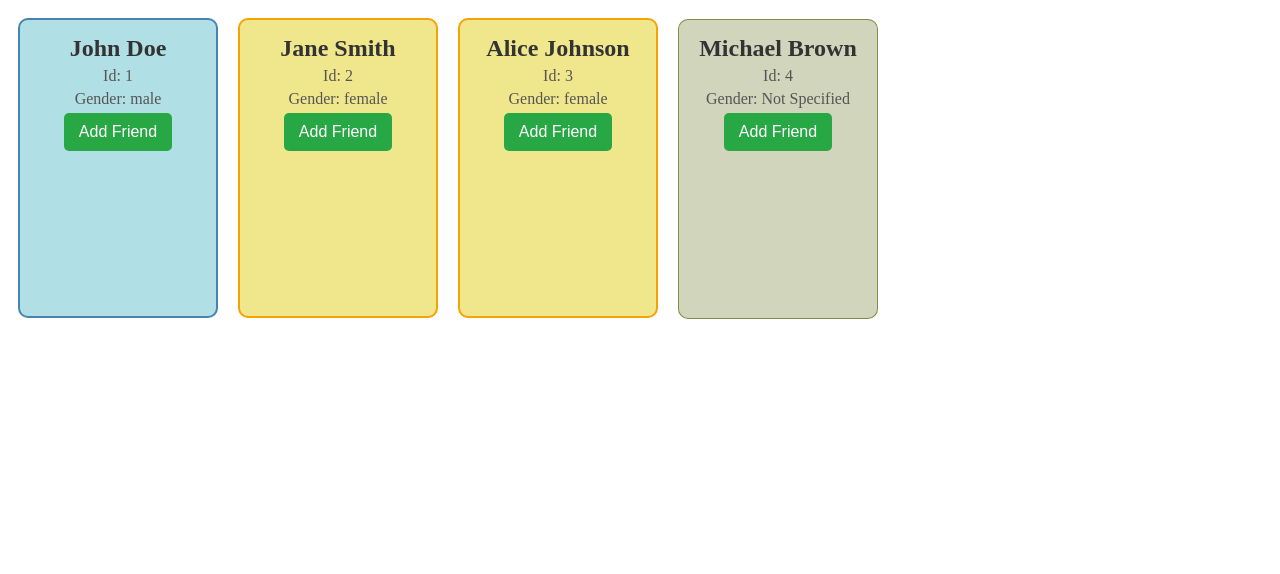
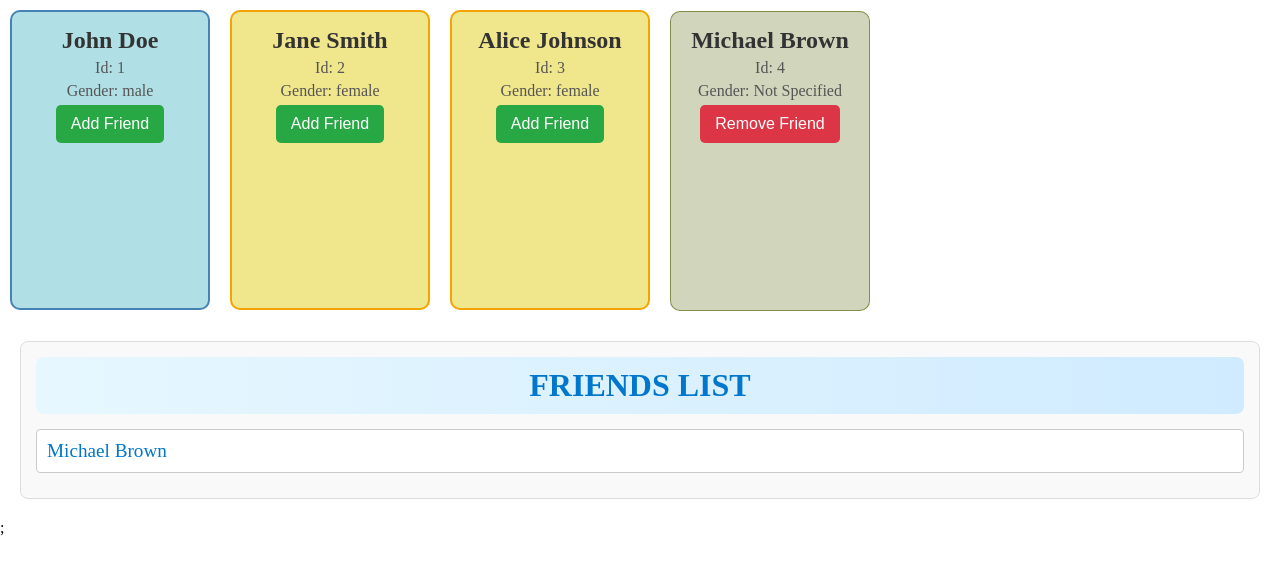
Before and after one commit to DerkachevskyiArtem/Reacr-state-list, a React (Vite) app: page / in a window 1280 px wide. Shown: the top 574 px of the page. Built offline with nearby package versions, Linux system fonts and the light colour scheme.

Commit message:
Add firs task solution

```diff
--- a/src/App.jsx
+++ b/src/App.jsx
@@ -1,8 +1,12 @@
 import React from 'react';
 import UserCardList from './components/UserCardList';
+import UserDashboard from './components/UserDashboard';
 
 function App() {
-  return <UserCardList />;
+  return <>
+    <UserDashboard/>;
+  </>
+
 }
 
 export default App;
--- /dev/null
+++ b/src/components/FriendList/FriendList.module.css
@@ -0,0 +1,52 @@
+* {
+  padding: 0;
+  margin: 0;
+  box-sizing: border-box;
+}
+
+.friendList {
+  margin: 20px;
+  padding: 15px;
+  background-color: #f9f9f9;
+  border: 1px solid #ddd;
+  border-radius: 8px;
+}
+
+.friendListHeading {
+  margin-bottom: 15px;
+  font-size: 2rem;
+  font-weight: bold;
+  color: #0077cc;
+  text-align: center;
+  background: linear-gradient(90deg, #e6f7ff, #d0ebff);
+  padding: 10px;
+  border-radius: 8px;
+  text-transform: uppercase;
+}
+
+.friendListContainer {
+  list-style-type: none;
+  padding: 0;
+}
+
+.friendItem {
+  margin: 10px 0;
+  padding: 10px;
+  border: 1px solid #ccc;
+  border-radius: 4px;
+  background-color: #fff;
+  display: flex;
+  align-items: center;
+  transition: background-color 0.3s, transform 0.2s;
+}
+
+.friendItem:hover {
+  background-color: #e6f7ff;
+  transform: scale(1.02);
+}
+
+.friendName {
+  font-size: 1.2rem;
+  color: #0077cc;
+  margin: 0;
+}
--- /dev/null
+++ b/src/components/FriendList/index.jsx
@@ -0,0 +1,22 @@
+import style from './FriendList.module.css';
+
+function FriendList(props) {
+  const { users } = props;
+
+  const friendList = users.map((user) => {
+    return (
+      <li key={user.id} className={style.friendItem}>
+        <p className={style.friendName}>{user.name}</p>
+      </li>
+    );
+  });
+
+  return (
+    <article className={style.friendList}>
+      <h2 className={style.friendListHeading}>Friends List</h2>
+      <ul className={style.friendListContainer}>{friendList}</ul>
+    </article>
+  );
+}
+
+export default FriendList;
--- a/src/components/UserCard/index.jsx
+++ b/src/components/UserCard/index.jsx
@@ -2,23 +2,8 @@ import React from 'react';
 import './UserCard.css';
 
 class UserCard extends React.Component {
-  constructor(props) {
-    super(props);
-
-    this.state = {
-      isFriend: false,
-    };
-  }
-
-  toggleFriendStatus = () => {
-    this.setState({
-      isFriend: !this.state.isFriend,
-    });
-  };
-
   render() {
-    const { id, name, gender } = this.props;
-    const { isFriend } = this.state;
+    const { id, name, gender, isFriend, toggleFriendStatus } = this.props;
 
     const cardClass = gender
       ? gender === 'male'
@@ -33,7 +18,7 @@ class UserCard extends React.Component {
         <h2 className="user-card-heading">{name}</h2>
         <p className="user-card-id">Id: {id}</p>
         <p className="user-card-gender">Gender: {gender || 'Not Specified'}</p>
-        <button className={btnClass} onClick={this.toggleFriendStatus}>
+        <button className={btnClass} onClick={() => toggleFriendStatus(id)}>
           {isFriend ? 'Remove Friend' : 'Add Friend'}
         </button>
       </article>
--- a/src/components/UserCardList/index.jsx
+++ b/src/components/UserCardList/index.jsx
@@ -2,21 +2,8 @@ import React from 'react';
 import UserCard from '../UserCard';
 
 class UserCardList extends React.Component {
-  constructor(props) {
-    super(props);
-
-    this.state = {
-      users: [
-        { id: 1, name: 'John Doe', gender: 'male' },
-        { id: 2, name: 'Jane Smith', gender: 'female' },
-        { id: 3, name: 'Alice Johnson', gender: 'female' },
-        { id: 4, name: 'Michael Brown', gender: '' },
-      ],
-    };
-  }
-
   render() {
-    const { users } = this.state;
+    const { users, toggleFriendStatus } = this.props;
 
     return (
       <>
@@ -26,6 +13,8 @@ class UserCardList extends React.Component {
             id={user.id}
             name={user.name}
             gender={user.gender}
+            isFriend={user.isFriend}
+            toggleFriendStatus={toggleFriendStatus}
           />
         ))}
       </>
--- /dev/null
+++ b/src/components/UserDashboard/index.jsx
@@ -0,0 +1,49 @@
+import React from 'react';
+import UserCardList from '../UserCardList';
+import FriendList from '../FriendList';
+
+class UserDashboard extends React.Component {
+  state = {
+    users: [
+      { id: 1, name: 'John Doe', gender: 'male', isFriend: false },
+      { id: 2, name: 'Jane Smith', gender: 'female', isFriend: false },
+      { id: 3, name: 'Alice Johnson', gender: 'female', isFriend: false },
+      { id: 4, name: 'Michael Brown', gender: '', isFriend: true },
+    ],
+  };
+
+  toggleFriendStatus = (userId) => {
+    const updatedUsers = this.state.users.map((user) => {
+      if (user.id === userId) {
+        return {
+          ...user,
+          isFriend: !user.isFriend,
+        };
+      } else {
+        return user;
+      }
+    });
+
+    this.setState({
+      users: updatedUsers,
+    });
+  };
+
+  render() {
+    const { users } = this.state;
+
+    const friends = users.filter((user) => user.isFriend);
+
+    return (
+      <>
+        <UserCardList
+          users={users}
+          toggleFriendStatus={this.toggleFriendStatus}
+        />
+        <FriendList users={friends} />
+      </>
+    );
+  }
+}
+
+export default UserDashboard;
```
